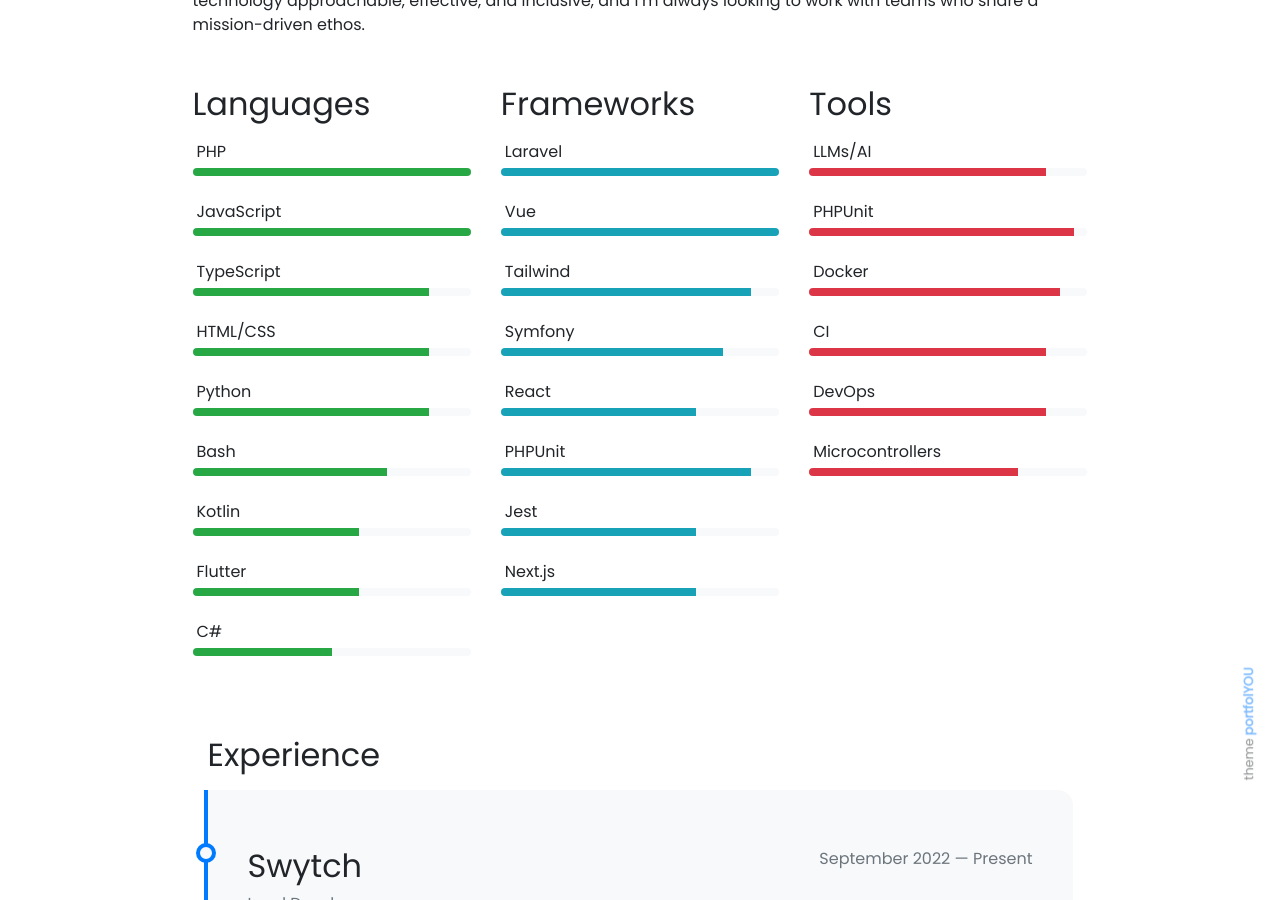
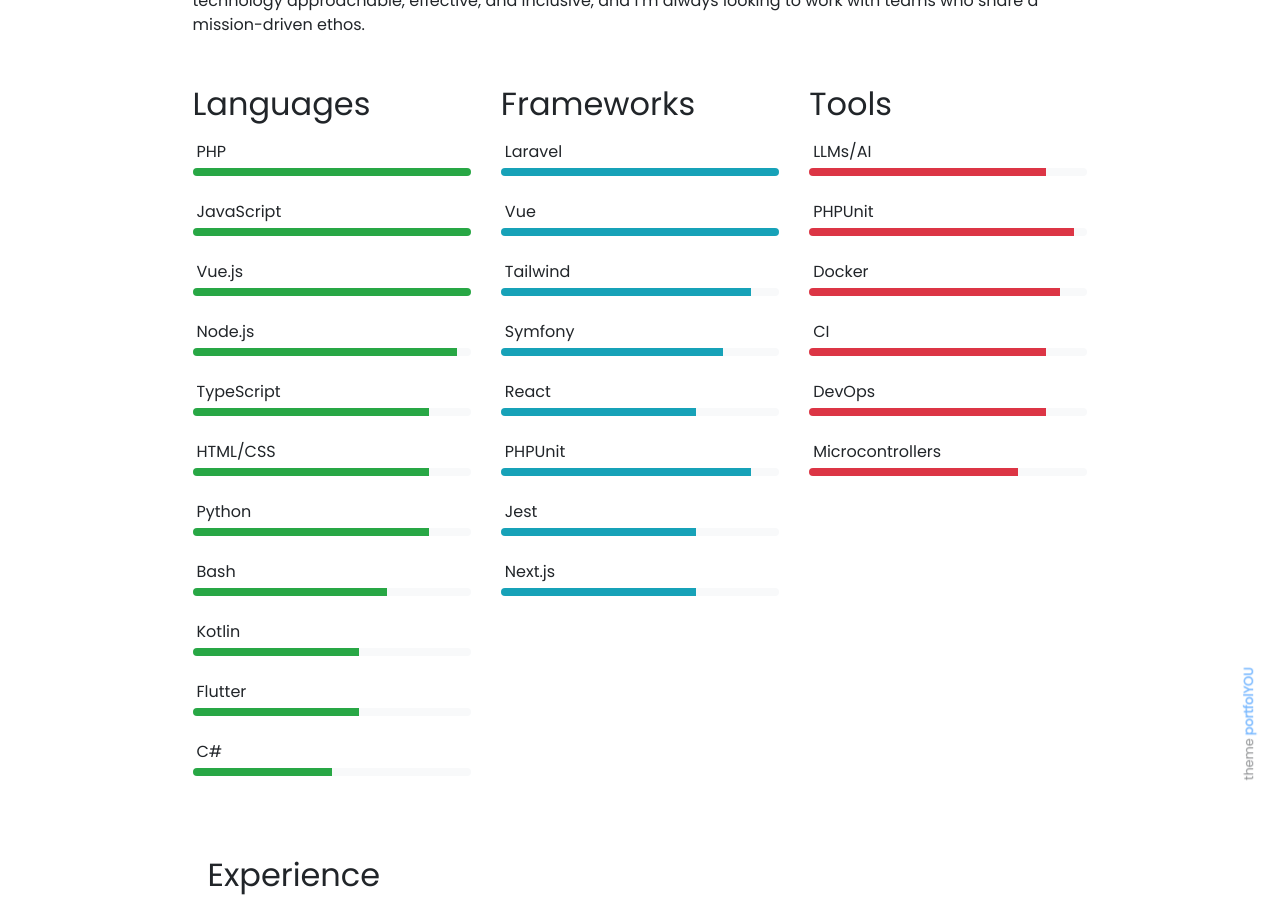
Before and after one commit to tobytwigger/tobytwigger.github.io, a Jekyll site: the page built from pages/about.md, in a window 1280 px wide and 900 px high, scrolled down 517 px. Built offline with Jekyll 4.4.1, drawn with Linux system fonts in a browser that asks for light colours; emoji names are drawn with the system emoji font.

Commit message:
Add Vue.js and Node.js to programming skills

```diff
--- a/_data/programming-skills.yml
+++ b/_data/programming-skills.yml
@@ -3,6 +3,12 @@
 
 - name: JavaScript
   percentage: 100
+
+- name: Vue.js
+  percentage: 100
+
+- name: Node.js
+  percentage: 95
 
 - name: TypeScript
   percentage: 85
```
